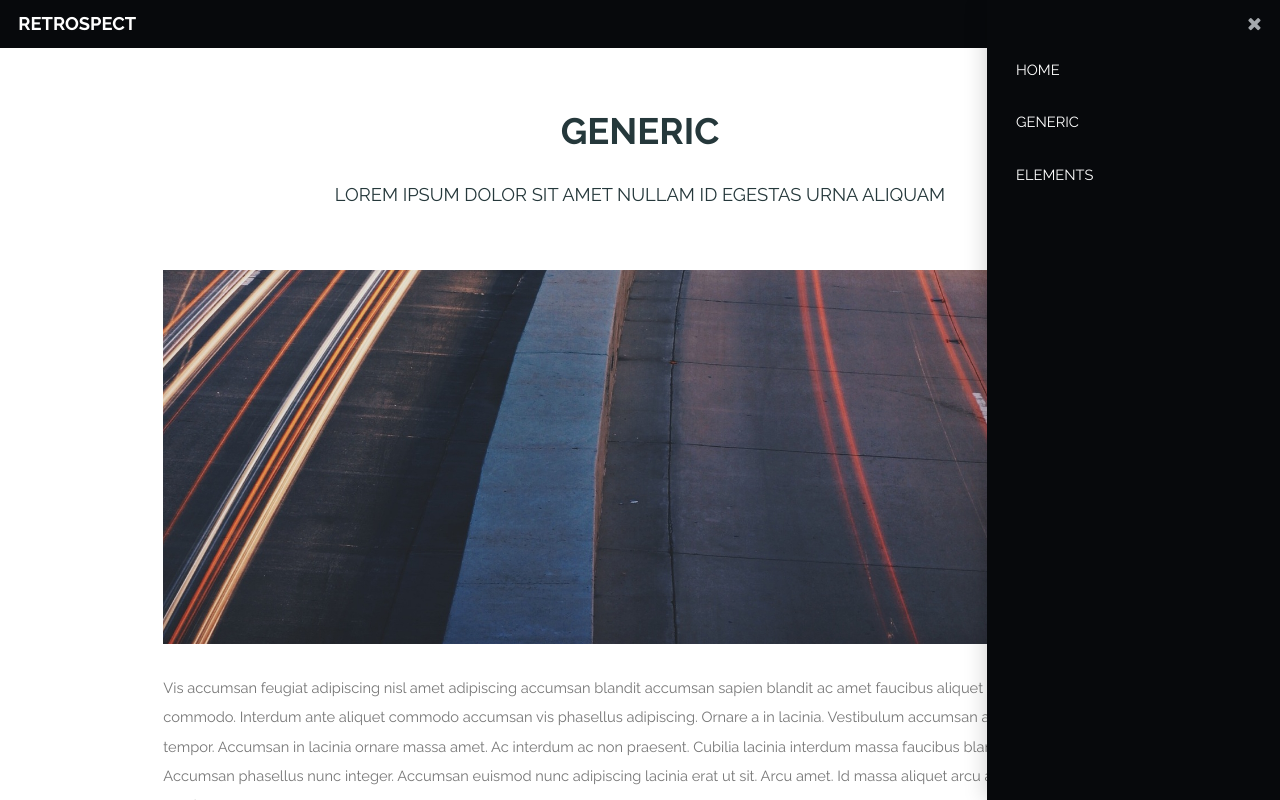
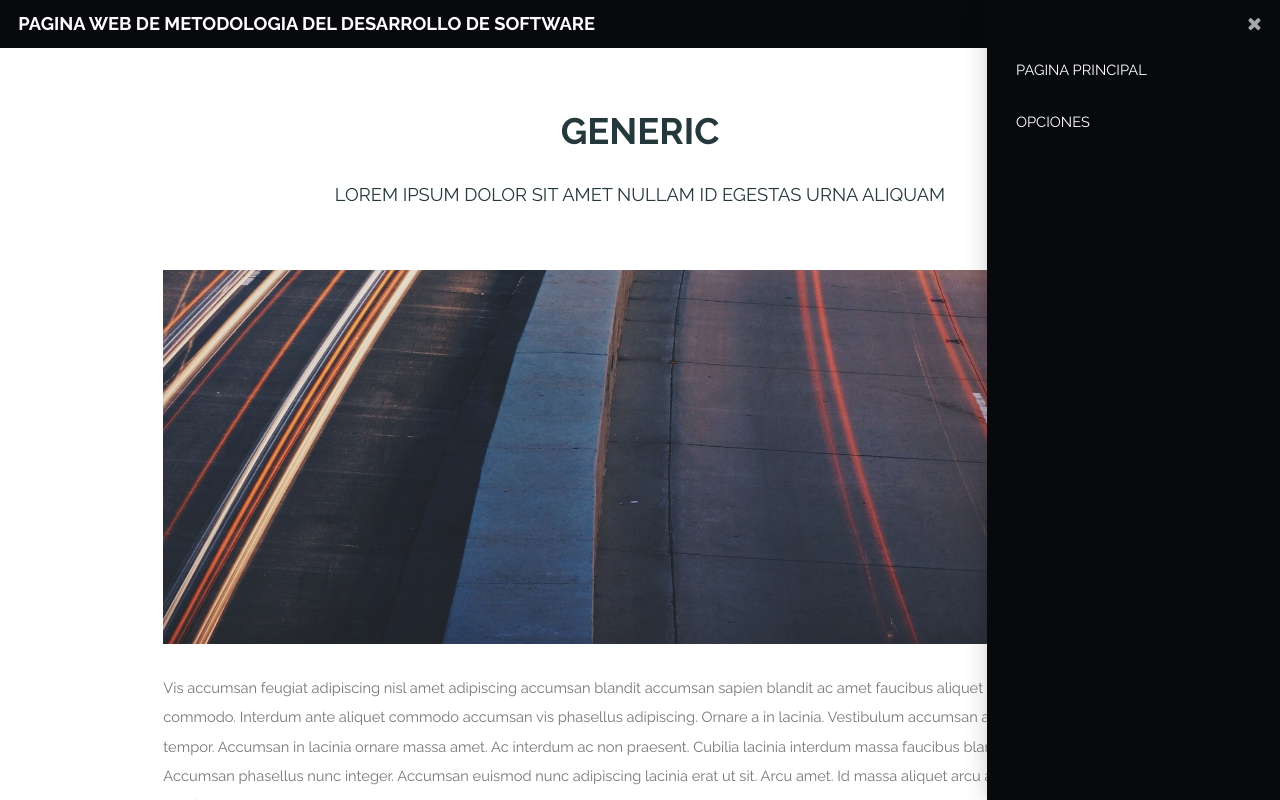
Before and after one commit to KatherinVillon/KatherinVillon.github.io, a plain HTML site: page generic.html in a window 1280 px wide. Both pictures are taken after a click on the link "Menu". Shown: the top 800 px of the page. Drawn offline with Linux system fonts and the light colour scheme.

Commit message:
Update generic.html

```diff
--- a/generic.html
+++ b/generic.html
@@ -6,7 +6,7 @@
 -->
 <html>
 	<head>
-		<title>Generic - Retrospect by TEMPLATED</title>
+		<title>Opciones</title>
 		<meta charset="utf-8" />
 		<meta name="viewport" content="width=device-width, initial-scale=1" />
 		<!--[if lte IE 8]><script src="assets/js/ie/html5shiv.js"></script><![endif]-->
@@ -18,16 +18,16 @@
 
 		<!-- Header -->
 			<header id="header">
-				<h1><a href="index.html">Retrospect</a></h1>
+				<h1><a href="index.html">PAGINA WEB DE METODOLOGIA DEL DESARROLLO DE SOFTWARE</a></h1>
 				<a href="#nav">Menu</a>
 			</header>
 
 		<!-- Nav -->
 			<nav id="nav">
 				<ul class="links">
-					<li><a href="index.html">Home</a></li>
-					<li><a href="generic.html">Generic</a></li>
-					<li><a href="elements.html">Elements</a></li>
+					<li><a href="index.html">Pagina Principal</a></li>
+					<li><a href="generic.html">OPCIONES</a></li>
+
 				</ul>
 			</nav>
 
```
